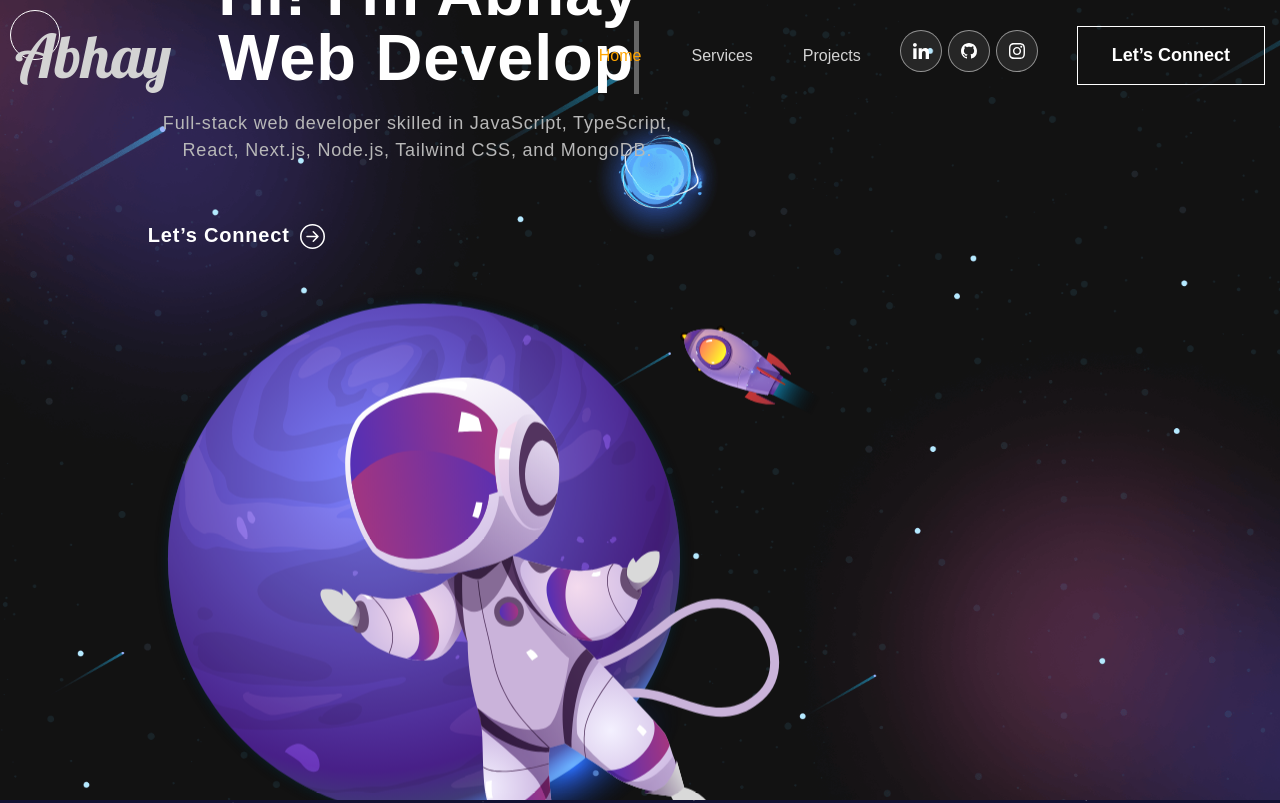
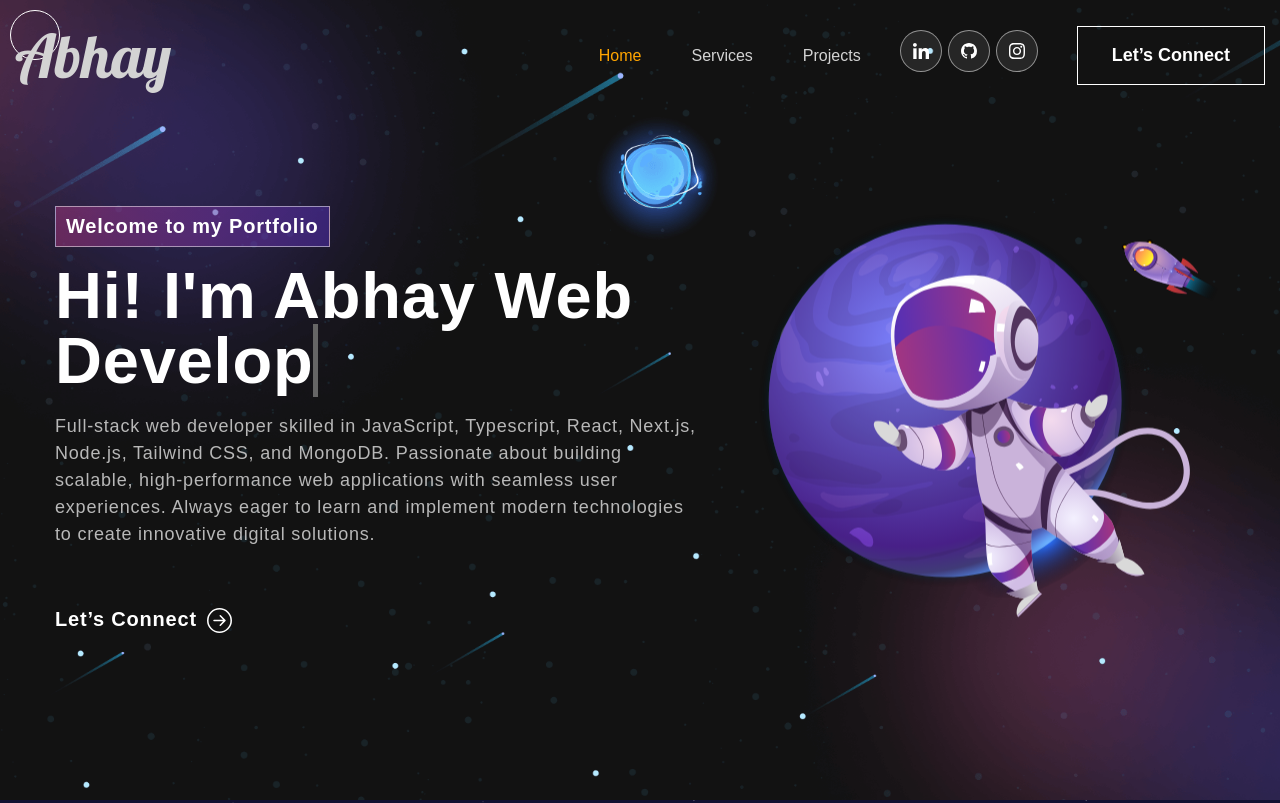
Before and after one commit to Known-user/Portfolio, a React (Vite) app: page / in a window 1280 px wide. Shown: the top 803 px of the page. Built offline with nearby package versions, Linux system fonts and the light colour scheme; no server answers.

Commit message:
refact:styling

```diff
--- a/src/components/Banner/Banner.jsx
+++ b/src/components/Banner/Banner.jsx
@@ -11,7 +11,7 @@
   const [text, setText] = useState("");
   const [delta, setDelta] = useState(300 - Math.random() * 100);
 
-  const toRotate = ["Web Developer", "Web Designer"];
+  const toRotate = ["Web Developer", "Full Stack Developer"];
   const period = 2000;
 
   useEffect(() => {
@@ -47,7 +47,7 @@
       className="banner"
       id="home"
       style={{
-        padding: "60px 0",
+        padding: "60px 0 20px 0",
         textAlign: "center",
         backgroundColor: "#f8f9fa",
         display: "flex",
@@ -56,7 +56,10 @@
       }}
     >
       <div style={{ maxWidth: "1200px", margin: "0 auto", padding: "0 15px" }}>
-        <div className="baner-box">
+        <div
+          className="baner-box"
+          style={{ display: "flex", flexWrap: "wrap", margin: "-15px" }}
+        >
           <div className="box1">
             <TrackVisibility>
               {({ isVisible }) => (
@@ -64,28 +67,41 @@
                   className={
                     isVisible ? "animate__animated animate__fadeIn" : ""
                   }
+                  style={{ textAlign: "left" }}
                 >
                   <span className="tagline">Welcome to my Portfolio</span>
                   <h1 style={{ color: "white" }}>
-                    Hi! I'm Abhay{" "}
-                    <span className="txt-rotate">
+                    {`Hi! I'm Abhay`}{" "}
+                    <span
+                      className="txt-rotate"
+                      data-rotate='[ "Web Developer", "Web Designer" ]'
+                    >
                       <span className="wrap">{text}</span>
                     </span>
                   </h1>
-                  <p>
-                    Full-stack web developer skilled in JavaScript, TypeScript,
+                  <p className="first-desc">
+                    Full-stack web developer skilled in JavaScript, Typescript,
                     React, Next.js, Node.js, Tailwind CSS, and MongoDB.
+                    Passionate about building scalable, high-performance web
+                    applications with seamless user experiences. Always eager to
+                    learn and implement modern technologies to create innovative
+                    digital solutions.
+                  </p>
+                  <p className="second-desc">
+                    Full-stack web developer skilled in JavaScript, Typescript,
+                    React, Next.js, Node.js, Tailwind CSS, and MongoDB.
+                    Passionate about building scalable, high-performance web
+                    applications with seamless user experiences.
                   </p>
                   <button>
-                    <a href="#Contact" style={{ display: "flex" }}>
+                    <a style={{ display: "flex" }} href="#Contact">
                       Let’s Connect <ArrowRightCircle size={25} />
-                    </a>
+                    </a>{" "}
                   </button>
                 </div>
               )}
             </TrackVisibility>
           </div>
-
           <div className="astronaut">
             <TrackVisibility>
               {({ isVisible }) => (
@@ -94,7 +110,11 @@
                     isVisible ? "animate__animated animate__zoomIn" : ""
                   }
                 >
-                  <img src={headerImg} alt="Header Img" />
+                  <img
+                    src={headerImg}
+                    alt="Header Img"
+                    style={{ maxWidth: "100%", height: "auto" }}
+                  />
                 </div>
               )}
             </TrackVisibility>
--- a/src/components/Banner/Banner.scss
+++ b/src/components/Banner/Banner.scss
@@ -125,6 +125,11 @@
       max-width: 60%;
     }
   }
+
+.second-desc{
+  display: none;
+}
+
   @media only screen and (max-width: 500px) {
     .astronaut img{
       max-width: 90% !important;
@@ -139,4 +144,11 @@
        margin-top: 10px;
      }
     }
+
+    .first-desc{
+      display: none;
+    }
+    .second-desc{
+      display: block;
+    }
   }
--- a/src/components/services/Services.jsx
+++ b/src/components/services/Services.jsx
@@ -43,6 +43,31 @@
       desc: "Ensuring WCAG-compliant accessibility to expand reach, improve UX, and meet legal standards.",
     },
   ];
+
+
+  const touchStartX = useRef(0);
+  const touchEndX = useRef(0);
+
+  const handleTouchStart = (e) => {
+    touchStartX.current = e.touches[0].clientX;
+  };
+
+  const handleTouchMove = (e) => {
+    touchEndX.current = e.touches[0].clientX;
+  };
+
+  const handleTouchEnd = () => {
+    const diff = touchStartX.current - touchEndX.current;
+
+    if (diff > 50 && active < services.length - 1) {
+      setActive((prev) => prev + 1);
+    }
+
+    if (diff < -50 && active > 0) {
+      setActive((prev) => prev - 1);
+    }
+  };
+
   return (
     <>
       <motion.div
@@ -138,6 +163,9 @@
         <div className="carousel">
           <div
             className="carouselTrack"
+            onTouchStart={handleTouchStart}
+            onTouchMove={handleTouchMove}
+            onTouchEnd={handleTouchEnd}
             style={{ transform: `translateX(-${active * 100}vw)` }}
           >
             {services.map((s, i) => (
--- a/src/components/services/services.scss
+++ b/src/components/services/services.scss
@@ -42,12 +42,15 @@
     }
   }
   .titleContainer {
-    margin-bottom: 20px;
+    margin-bottom: 40px;
+    flex:2;
     display: flex;
     flex-direction: column;
     align-items: center;
 
     @include mobile {
+      flex:0;
+      margin-bottom: 20px;
       width: 100%;
     }
 
@@ -229,3 +232,6 @@
     border-radius: 10px;
   }
 }
+.carouselTrack {
+  touch-action: pan-y;
+}
```
